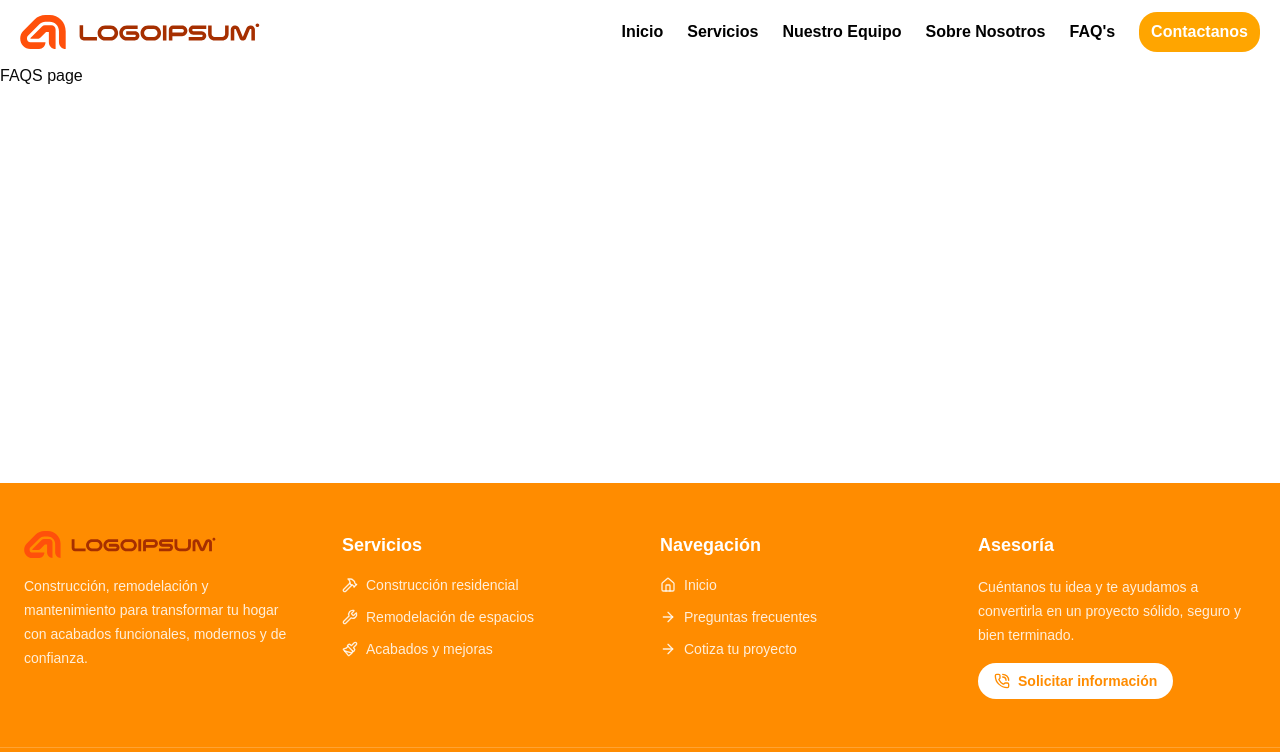
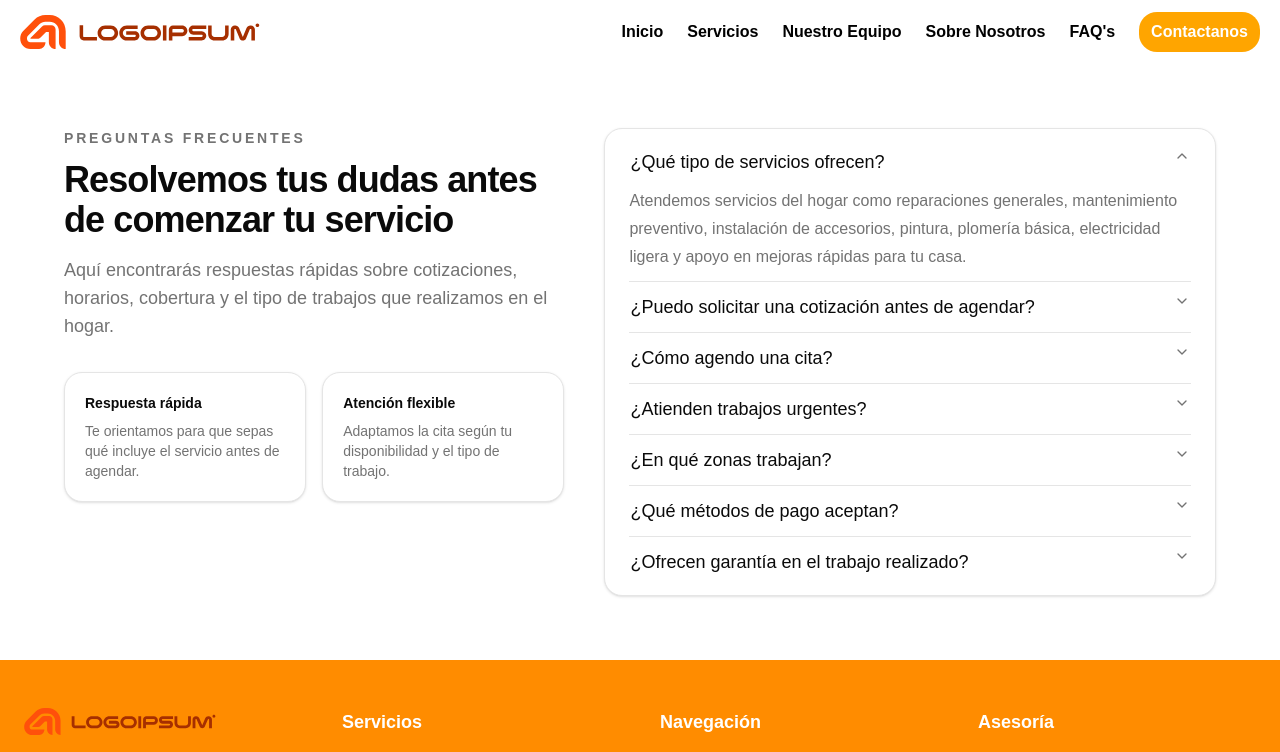
Before and after one commit to luiicode/Home-Service, a React (Vite) app: page /faqs in a window 1280 px wide. Shown: the top 752 px of the page. Built offline with nearby package versions, Linux system fonts and the light colour scheme.

Commit message:
:sparkles: feat(faqs): implement FAQ section with accordion for questions and answers

```diff
--- /dev/null
+++ b/src/components/ui/accordion.tsx
@@ -0,0 +1,72 @@
+import { Accordion as AccordionPrimitive } from "@base-ui/react/accordion"
+
+import { cn } from "@/lib/utils"
+import { ChevronDownIcon, ChevronUpIcon } from "lucide-react"
+
+function Accordion({ className, ...props }: AccordionPrimitive.Root.Props) {
+  return (
+    <AccordionPrimitive.Root
+      data-slot="accordion"
+      className={cn("flex w-full flex-col", className)}
+      {...props}
+    />
+  )
+}
+
+function AccordionItem({ className, ...props }: AccordionPrimitive.Item.Props) {
+  return (
+    <AccordionPrimitive.Item
+      data-slot="accordion-item"
+      className={cn("not-last:border-b", className)}
+      {...props}
+    />
+  )
+}
+
+function AccordionTrigger({
+  className,
+  children,
+  ...props
+}: AccordionPrimitive.Trigger.Props) {
+  return (
+    <AccordionPrimitive.Header className="flex">
+      <AccordionPrimitive.Trigger
+        data-slot="accordion-trigger"
+        className={cn(
+          "group/accordion-trigger relative flex flex-1 items-start justify-between rounded-lg border border-transparent py-2.5 text-left text-sm font-medium transition-all outline-none hover:underline focus-visible:border-ring focus-visible:ring-3 focus-visible:ring-ring/50 focus-visible:after:border-ring aria-disabled:pointer-events-none aria-disabled:opacity-50 **:data-[slot=accordion-trigger-icon]:ml-auto **:data-[slot=accordion-trigger-icon]:size-4 **:data-[slot=accordion-trigger-icon]:text-muted-foreground",
+          className
+        )}
+        {...props}
+      >
+        {children}
+        <ChevronDownIcon data-slot="accordion-trigger-icon" className="pointer-events-none shrink-0 group-aria-expanded/accordion-trigger:hidden" />
+        <ChevronUpIcon data-slot="accordion-trigger-icon" className="pointer-events-none hidden shrink-0 group-aria-expanded/accordion-trigger:inline" />
+      </AccordionPrimitive.Trigger>
+    </AccordionPrimitive.Header>
+  )
+}
+
+function AccordionContent({
+  className,
+  children,
+  ...props
+}: AccordionPrimitive.Panel.Props) {
+  return (
+    <AccordionPrimitive.Panel
+      data-slot="accordion-content"
+      className="overflow-hidden text-sm data-open:animate-accordion-down data-closed:animate-accordion-up"
+      {...props}
+    >
+      <div
+        className={cn(
+          "h-(--accordion-panel-height) pt-0 pb-2.5 data-ending-style:h-0 data-starting-style:h-0 [&_a]:underline [&_a]:underline-offset-3 [&_a]:hover:text-foreground [&_p:not(:last-child)]:mb-4",
+          className
+        )}
+      >
+        {children}
+      </div>
+    </AccordionPrimitive.Panel>
+  )
+}
+
+export { Accordion, AccordionItem, AccordionTrigger, AccordionContent }
--- a/src/pages/faqs/FAQS.tsx
+++ b/src/pages/faqs/FAQS.tsx
@@ -1,5 +1,56 @@
+import {Accordion, AccordionContent, AccordionItem, AccordionTrigger} from "../../components/ui/accordion.tsx";
+import {faqs} from "./data.ts";
+
 export default function Faqs() {
+
+
     return (
-        <h1>FAQS page</h1>
+        <section className="w-full bg-background px-4 py-12 sm:px-6 lg:px-8 lg:py-16">
+            <div className="mx-auto grid max-w-6xl gap-10 lg:grid-cols-[0.9fr_1.1fr] lg:items-start">
+                <div className="max-w-xl">
+                    <p className="mb-3 text-sm font-semibold uppercase tracking-[0.2em] text-muted-foreground">
+                        Preguntas frecuentes
+                    </p>
+                    <h2 className="text-3xl font-bold tracking-tight text-foreground sm:text-4xl">
+                        Resolvemos tus dudas antes de comenzar tu servicio
+                    </h2>
+                    <p className="mt-4 text-base leading-7 text-muted-foreground sm:text-lg">
+                        Aquí encontrarás respuestas rápidas sobre cotizaciones, horarios,
+                        cobertura y el tipo de trabajos que realizamos en el hogar.
+                    </p>
+
+                    <div className="mt-8 grid gap-4 sm:grid-cols-2">
+                        <div className="rounded-2xl border bg-card p-5 shadow-sm">
+                            <p className="text-sm font-semibold text-foreground">Respuesta rápida</p>
+                            <p className="mt-2 text-sm text-muted-foreground">
+                                Te orientamos para que sepas qué incluye el servicio antes de agendar.
+                            </p>
+                        </div>
+                        <div className="rounded-2xl border bg-card p-5 shadow-sm">
+                            <p className="text-sm font-semibold text-foreground">Atención flexible</p>
+                            <p className="mt-2 text-sm text-muted-foreground">
+                                Adaptamos la cita según tu disponibilidad y el tipo de trabajo.
+                            </p>
+                        </div>
+                    </div>
+                </div>
+
+                <Accordion
+                    defaultValue={["services"]}
+                    className="w-full rounded-2xl border bg-card px-4 py-2 shadow-sm sm:px-6"
+                >
+                    {faqs.map((faq) => (
+                        <AccordionItem key={faq.value} value={faq.value}>
+                            <AccordionTrigger className="text-left text-base sm:text-lg">
+                                {faq.question}
+                            </AccordionTrigger>
+                            <AccordionContent className="text-sm leading-7 text-muted-foreground sm:text-base">
+                                {faq.answer}
+                            </AccordionContent>
+                        </AccordionItem>
+                    ))}
+                </Accordion>
+            </div>
+        </section>
     );
 }
--- /dev/null
+++ b/src/pages/faqs/data.ts
@@ -0,0 +1,44 @@
+export const faqs = [
+    {
+        value: "services",
+        question: "¿Qué tipo de servicios ofrecen?",
+        answer:
+            "Atendemos servicios del hogar como reparaciones generales, mantenimiento preventivo, instalación de accesorios, pintura, plomería básica, electricidad ligera y apoyo en mejoras rápidas para tu casa.",
+    },
+    {
+        value: "quote",
+        question: "¿Puedo solicitar una cotización antes de agendar?",
+        answer:
+            "Sí. Podemos darte una estimación inicial según el tipo de trabajo y, si hace falta, agendar una visita para revisar el detalle y darte una cotización más precisa.",
+    },
+    {
+        value: "schedule",
+        question: "¿Cómo agendo una cita?",
+        answer:
+            "Solo debes contactarnos por el medio disponible en la página, compartir lo que necesitas y proponemos un horario que se ajuste a tu disponibilidad.",
+    },
+    {
+        value: "urgent",
+        question: "¿Atienden trabajos urgentes?",
+        answer:
+            "Sí, dependiendo de la disponibilidad del equipo y del tipo de falla. Si es una emergencia, indícalo desde el inicio para priorizar tu solicitud.",
+    },
+    {
+        value: "coverage",
+        question: "¿En qué zonas trabajan?",
+        answer:
+            "El servicio depende de tu ubicación. Escríbenos tu colonia o ciudad y te confirmamos de inmediato si cubrimos tu zona.",
+    },
+    {
+        value: "payment",
+        question: "¿Qué métodos de pago aceptan?",
+        answer:
+            "Aceptamos métodos de pago comunes y, según el servicio, también podemos acordar el pago al finalizar el trabajo o por adelantado en proyectos específicos.",
+    },
+    {
+        value: "guarantee",
+        question: "¿Ofrecen garantía en el trabajo realizado?",
+        answer:
+            "Sí, buscamos que cada servicio quede bien hecho. La garantía depende del tipo de trabajo, pero siempre te lo indicamos antes de comenzar.",
+    },
+];
```
